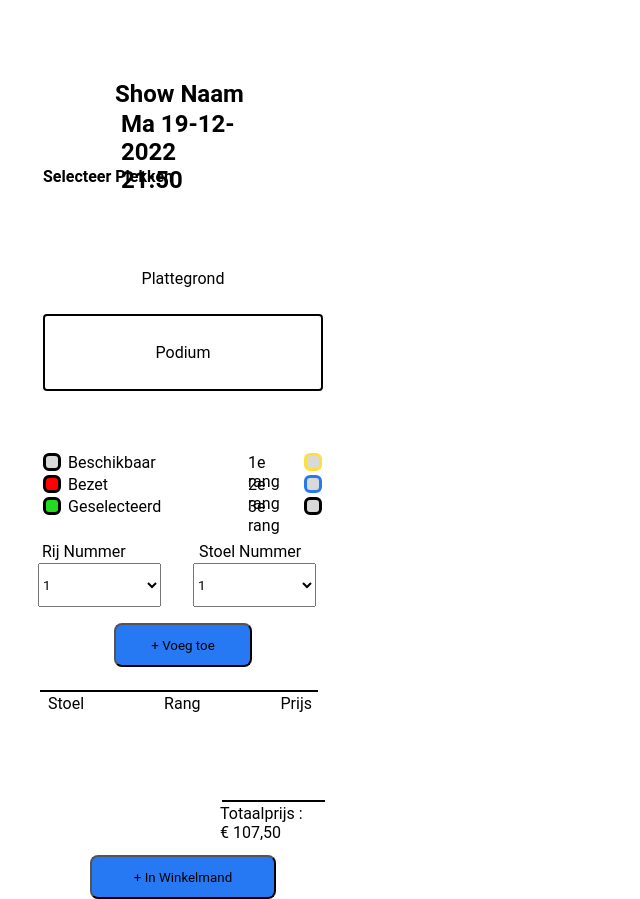
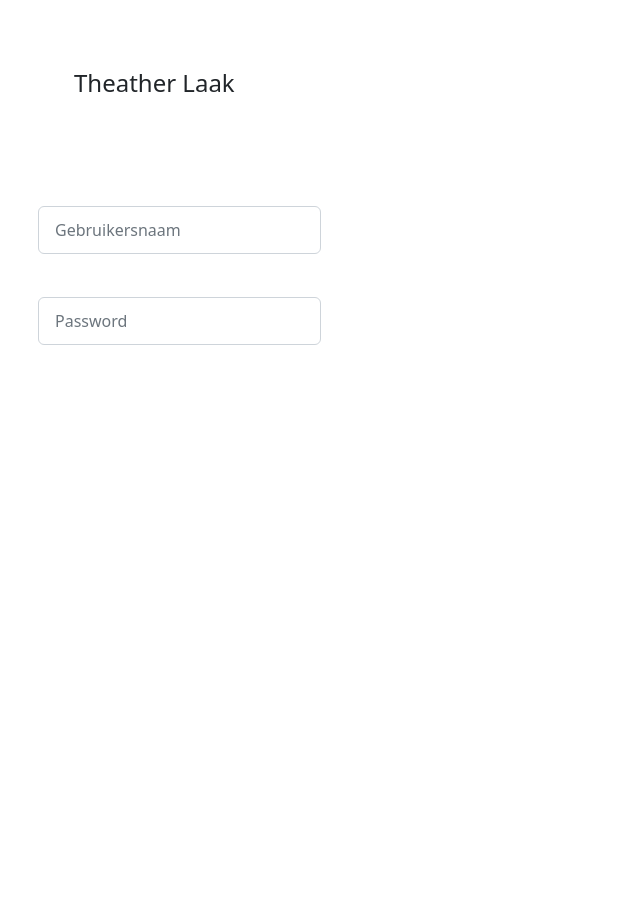
Before and after one commit to Quinten36/TheaterLaakFrontend, a React (Create React App) app: page / in a window 1280 px wide. Shown: the whole page, without its empty margins (0-640 px from the left). After the commit the page ends 800 px from the top, so only its background shows below. Built offline with nearby package versions, Linux system fonts and the light colour scheme.

Commit message:
Login pagina geen functionaliteit

```diff
--- a/package.json
+++ b/package.json
@@ -6,7 +6,9 @@
     "@testing-library/jest-dom": "^5.16.5",
     "@testing-library/react": "^13.4.0",
     "@testing-library/user-event": "^13.5.0",
+    "bootstrap": "^5.2.3",
     "react": "^18.2.0",
+    "react-bootstrap": "^2.7.0",
     "react-dom": "^18.2.0",
     "react-router-dom": "^6.5.0",
     "react-scripts": "5.0.1",
--- a/src/App.js
+++ b/src/App.js
@@ -1,9 +1,9 @@
 
-import './App.css';
-import TicketSell from './TicketSell.js'
+
+import Login from './Login.js'
 function App() {
   return (
-    <TicketSell />
+    <Login />
   );
 }
 
--- /dev/null
+++ b/src/Login.js
@@ -0,0 +1,16 @@
+import React from 'react'
+import Button from 'react-bootstrap/Button';
+import Form from 'react-bootstrap/Form';
+import 'bootstrap/dist/css/bootstrap.min.css';
+import './LoginStyles.css'
+export default function Login() {
+  return (
+    <div>
+    <h1>Theather Laak</h1>
+
+            <Form.Control id="GebruikersNaanmInvoer" type="email" placeholder="Gebruikersnaam" />
+            <Form.Control id="PasswordInvoer" type="password" placeholder="Password" />
+
+    </div>
+  )
+}
--- /dev/null
+++ b/src/LoginStyles.css
@@ -0,0 +1,47 @@
+* {
+    margin: 0;
+    padding: 0;
+}
+
+h1 {
+    font-size : 24px;
+    position: absolute;
+    width: 211px;
+    height: 69px;
+    left: 74px;
+    top: 69px;
+}
+
+#GebruikersNaanmInvoer{
+    display: flex;
+    flex-direction: row;
+    align-items: center;
+    padding: 8px 16px;
+    gap: 8px;
+
+    position: absolute;
+    width: 283px;
+    height: 48px;
+    left: 38px;
+    top: 206px;
+
+}
+
+#PasswordInvoer{
+    box-sizing: border-box;
+
+/* Auto layout */
+
+display: flex;
+flex-direction: row;
+align-items: center;
+padding: 8px 16px;
+gap: 8px;
+
+position: absolute;
+width: 283px;
+height: 48px;
+left: 38px;
+top: 297px;
+
+}
```
Also changed, not shown: 1 other file (tests, documents, lock files or other folders).
